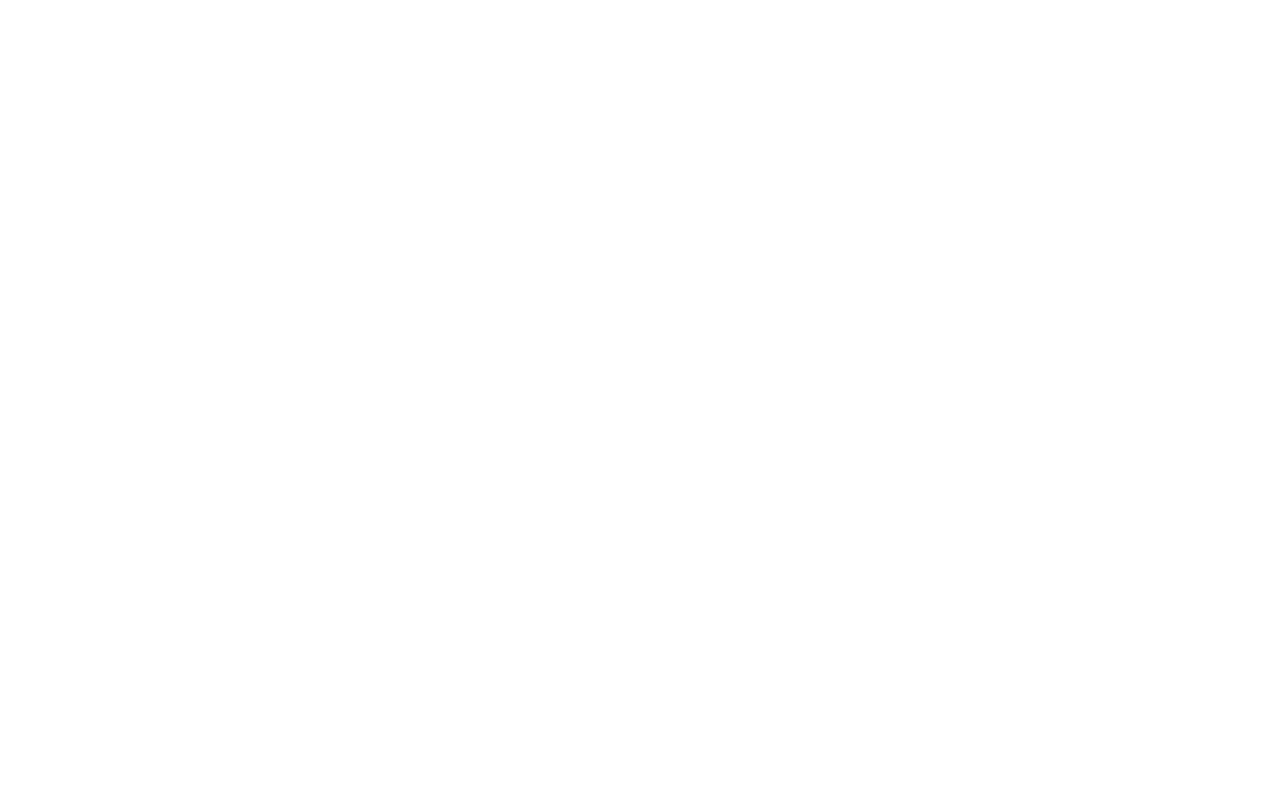
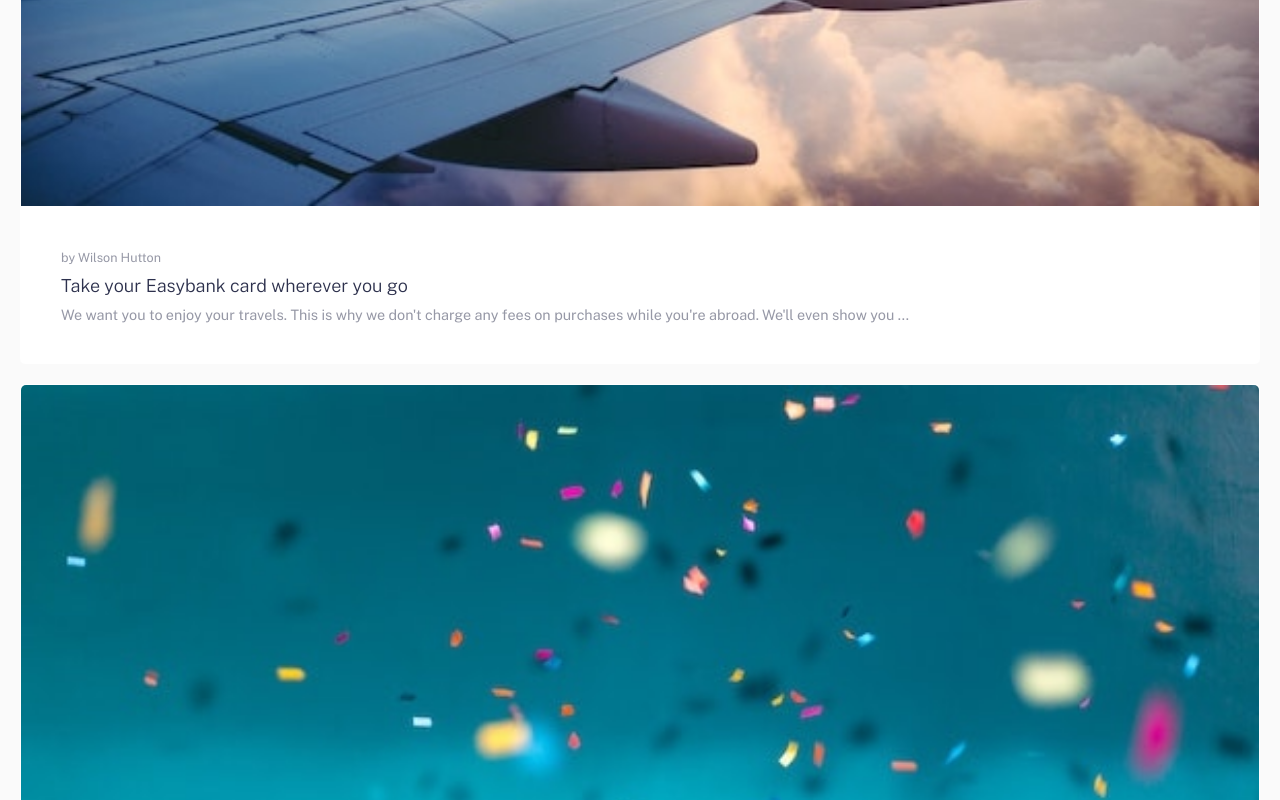
Before and after one commit to Salv-Dev/easybank, a Next.js app: page / in a window 1280 px wide. Shown: the part 3883-4683 px from the top of the page. Before the commit the page ends 2291 px from the top, so only its background shows below. Built offline with nearby package versions, Linux system fonts and the light colour scheme.

Commit message:
atualização das lista de artigos no componente LatestArticles

```diff
--- a/components/Article/index.js
+++ b/components/Article/index.js
@@ -2,14 +2,14 @@
 
 import { Container, Image, InfosContainer, Author, Title, Description } from './styles';
 
-function ArticleComponent() {
+function ArticleComponent({ data }) {
   return (
       <Container>
-          <Image src="/image-currency.jpg" alt="article-image" />
+          <Image src={data.image} alt="article-image" />
           <InfosContainer>
-            <Author>by Claire Robinson</Author>
-            <Title>Receive money in any currency with no fees</Title>
-            <Description>The world is gettinh smaller and we're becoming more mobile. So why should you be forced to only receive momney in a single...</Description>
+            <Author>by {data.author}</Author>
+            <Title>{data.title}</Title>
+            <Description>{data.desc}</Description>
           </InfosContainer>
       </Container>
   );
--- a/components/Article/articlesMock.js
+++ b/components/LatestArticles/articlesMock.js
@@ -20,7 +20,8 @@
     {
         title: 'Our invite-only Beta accounts are now live!',
         author: 'Claire Robinson',
-        desc: "After a lot of hard work by the whole team, we're excited to launch our closed beta. It's easy to request an invite through the site ..."
+        desc: "After a lot of hard work by the whole team, we're excited to launch our closed beta. It's easy to request an invite through the site ...",
+        image: '/image-confetti.jpg'
     }
 ];
 
--- a/components/LatestArticles/index.js
+++ b/components/LatestArticles/index.js
@@ -1,5 +1,6 @@
 import React from 'react';
 import Article from './../Article';
+import articles from './articlesMock';
 
 import { Container, Header, Title, ArticlesContainer } from './styles';
 
@@ -10,7 +11,9 @@
             <Title>Latest Articles</Title>
           </Header>
           <ArticlesContainer>
-            <Article />
+              {articles.map((item, index) => (
+                  <Article data={item} key={index} />
+              ))}
           </ArticlesContainer>
       </Container>
   );
```
